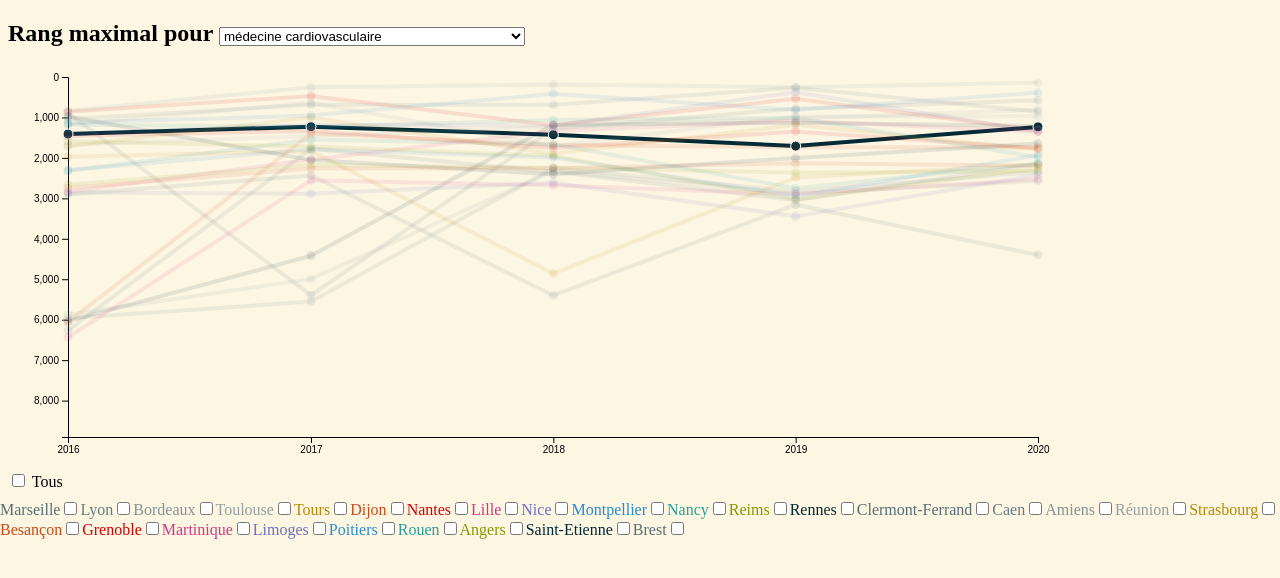
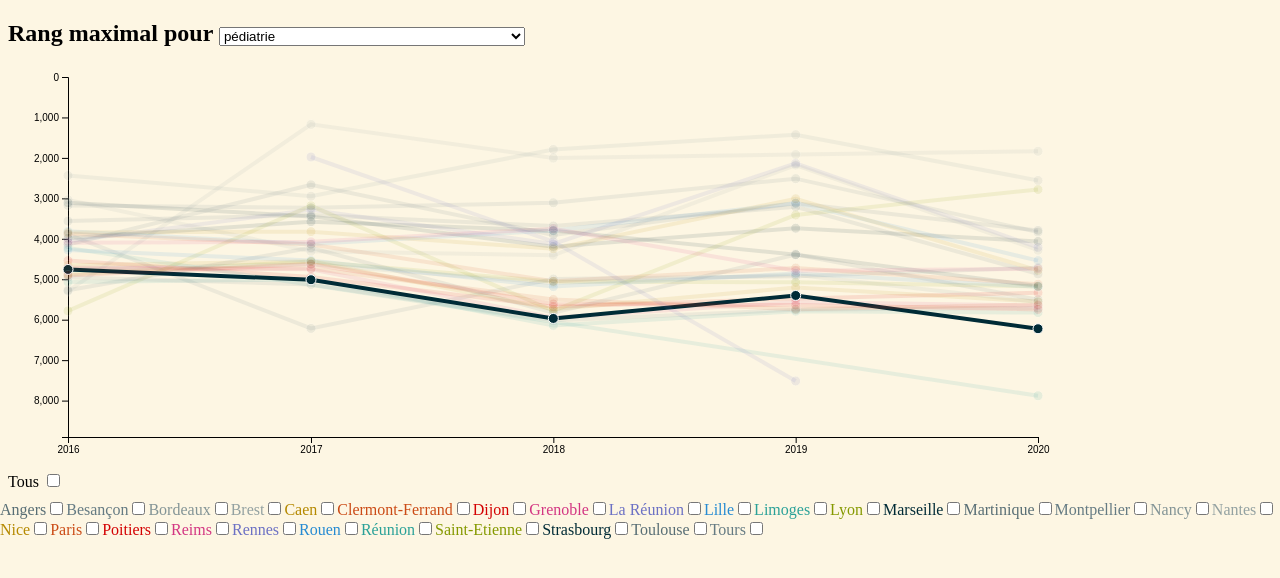
Before and after one commit to apraga/ecn, a plain HTML site: page docs/index.html in a window 1280 px wide. Drawn offline with Linux system fonts and the light colour scheme.

Commit message:
Change default choice

```diff
--- a/docs/index.html
+++ b/docs/index.html
@@ -11,7 +11,7 @@
         <script src="plot.js"></script>
         <div id="myplot"></div>
         <div id="legend"></div>
+        <label for="all">Tous</label>
         <input type="checkbox" name="fullSelect">
-        <label for="all">Tous</label>
     </body>
 </html>
--- a/docs/plot.js
+++ b/docs/plot.js
@@ -89,7 +89,7 @@ function plotSpe(speTitle, rankmax, svg, width, height) {
     // Speciality is no longer a variable
     spe = rankMax.get(speTitle);
     // // Get the list of town for categories
-    towns = Array.from(spe.keys());
+    towns = Array.from(spe.keys()).sort();
 
     // Date  = X axis
     var x = setXAxis(width);
@@ -165,8 +165,9 @@ function plotSpe(speTitle, rankmax, svg, width, height) {
 
 function createChoice(svg, rankMax, width, height){
     d3.select("body").selectAll("h2").html("Rang maximal pour <select id=\"selectSpe\"></select>");
-    allSpe = Array.from(rankMax.keys());
+    allSpe = Array.from(rankMax.keys()).sort();
 
+    var defaultChoice = "pédiatrie";
     // add the options to the drow-down list
     d3.select("#selectSpe")
         .selectAll('myOptions')
@@ -175,6 +176,7 @@ function createChoice(svg, rankMax, width, height){
         .append('option')
         .text(function (d) { return d; }) // text showed in the menu
         .attr("value", function (d) { return d; }) // corresponding value return
+        .property("selected", function(d) { return d === defaultChoice}) // change default value
 
     // When the button is changed, run the updateChart function
     d3.select("#selectSpe").on("change", function(d) {
@@ -183,6 +185,9 @@ function createChoice(svg, rankMax, width, height){
         var speTitle = d3.select(this).property("value")
         plotSpe(speTitle, rankMax, svg, width, height);
     })
+
+// Plot
+    plotSpe(defaultChoice, rankMax, svg, width, height);
 }
 
 function createSVG(width, height, margin) {
@@ -214,8 +219,7 @@ function plot(data){
 
     // Set the titles
     createChoice(svg, rankMax, width, height);
-// Plot
-    plotSpe(allSpe[0], rankMax, svg, width, height);
+
 }
 
 // Read data
```
